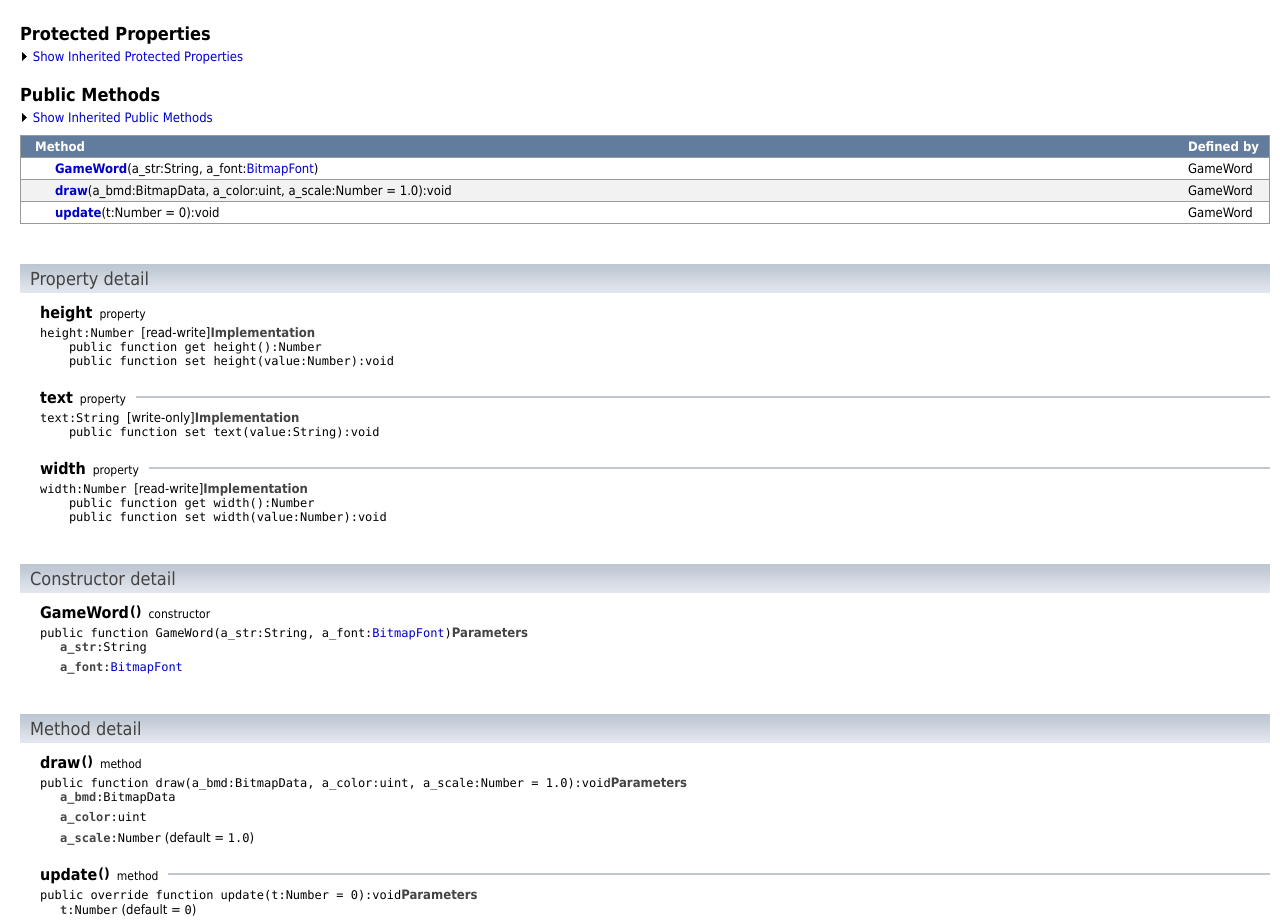
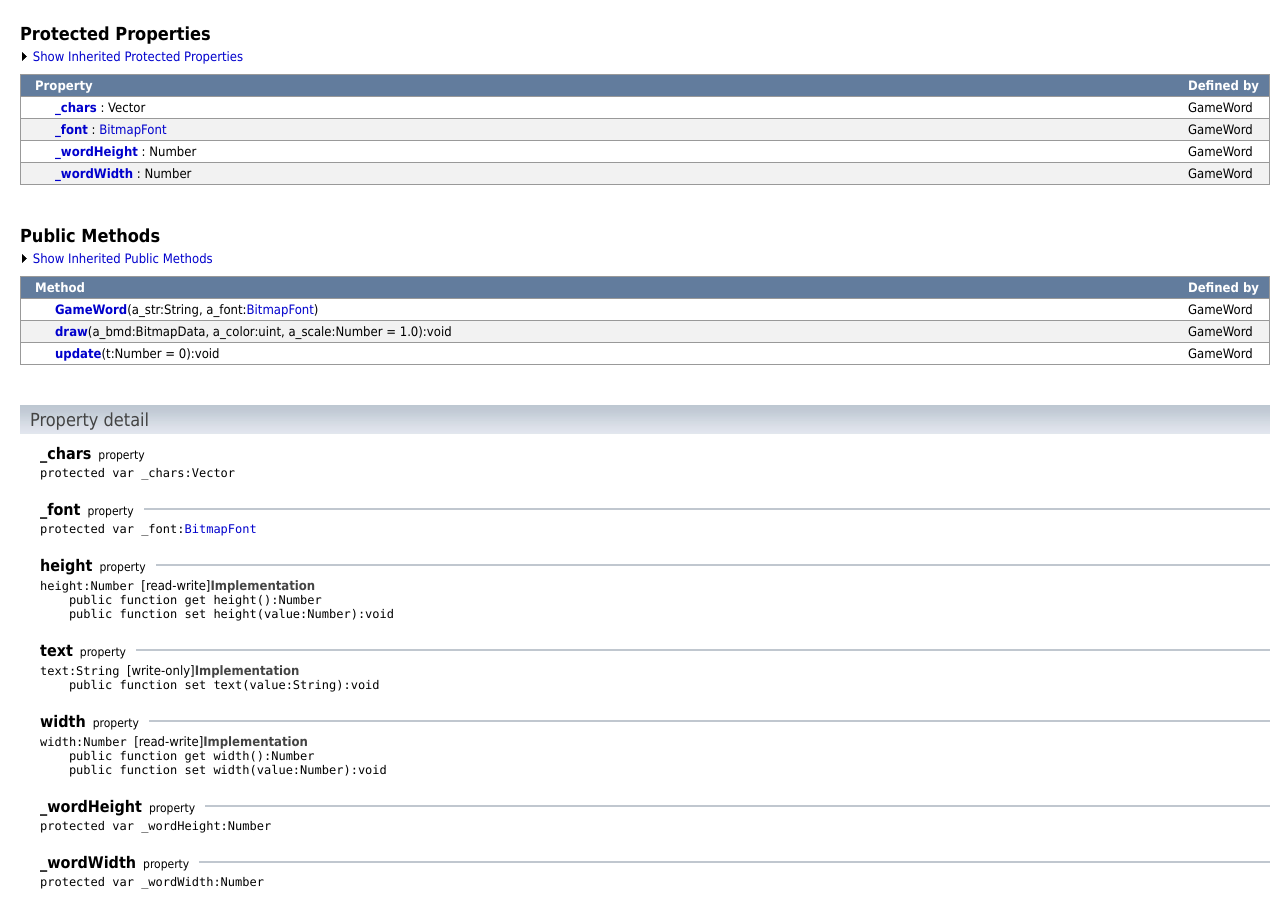
Before and after one commit to sdost/monsterproof-engine, a plain HTML site: page source/docs/com/sven/text/GameWord.html in a window 1280 px wide. Shown: the part 438-1358 px from the top of the page. Drawn offline with Linux system fonts and the light colour scheme.

Commit message:
Text Engine Fixes?
Signed-off-by: sam <sam@inassets.com>

```diff
--- a/source/docs/com/sven/text/GameWord.html
+++ b/source/docs/com/sven/text/GameWord.html
@@ -4,7 +4,7 @@
 <META http-equiv="Content-Type" content="text/html; charset=UTF-8">
 <link rel="stylesheet" href="../../../style.css" type="text/css" media="screen">
 <link rel="stylesheet" href="../../../print.css" type="text/css" media="print">
-<meta content="GameWord,com.sven.text.GameWord,height,width,text,draw,update" name="keywords">
+<meta content="GameWord,com.sven.text.GameWord,_chars,_font,_wordHeight,_wordWidth,height,width,text,draw,update" name="keywords">
 <title>com.sven.text.GameWord</title>
 </head>
 <body>
@@ -91,7 +91,7 @@ if (!isEclipse() || window.name != ECLIPSE_FRAME_NAME) {titleBar_setSubTitle("Cl
 <a onclick="javascript:setInheritedVisible(true,'ProtectedProperty');" href="#protectedPropertySummary" class="showHideLink"><img src="../../../images/collapsed.gif" class="showHideLinkImage"> Show Inherited Protected Properties</a>
 </div>
 </div>
-<table id="summaryTableProtectedProperty" class="summaryTable hideInheritedProtectedProperty" cellpadding="3" cellspacing="0">
+<table id="summaryTableProtectedProperty" class="summaryTable " cellpadding="3" cellspacing="0">
 <tr>
 <th>&nbsp;</th><th colspan="2">Property</th><th class="summaryTableOwnerCol">Defined&nbsp;by</th>
 </tr>
@@ -110,6 +110,23 @@ if (!isEclipse() || window.name != ECLIPSE_FRAME_NAME) {titleBar_setSubTitle("Cl
 <tr class="hideInheritedProtectedProperty">
 <td class="summaryTablePaddingCol">&nbsp;</td><td class="summaryTableInheritanceCol"><img class="inheritedSummaryImage" title="Inherited" alt="Inherited" src="../../../images/inheritedSummary.gif"></td><td class="summaryTableSignatureCol"><a class="signatureLink" href="../../bored/games/objects/GameElement.html#_actionsQueued">_actionsQueued</a> : Vector<div class="summaryTableDescription"></div>
 </td><td class="summaryTableOwnerCol"><a href="../../bored/games/objects/GameElement.html">GameElement</a></td>
+</tr>
+<tr class="">
+<td class="summaryTablePaddingCol">&nbsp;</td><td class="summaryTableInheritanceCol">&nbsp;</td><td class="summaryTableSignatureCol"><a class="signatureLink" href="#_chars">_chars</a> : Vector<div class="summaryTableDescription"></div>
+</td><td class="summaryTableOwnerCol">GameWord</td>
+</tr>
+<tr class="">
+<td class="summaryTablePaddingCol">&nbsp;</td><td class="summaryTableInheritanceCol">&nbsp;</td><td class="summaryTableSignatureCol"><a class="signatureLink" href="#_font">_font</a> : <a href="../text/BitmapFont.html">BitmapFont</a>
+<div class="summaryTableDescription"></div>
+</td><td class="summaryTableOwnerCol">GameWord</td>
+</tr>
+<tr class="">
+<td class="summaryTablePaddingCol">&nbsp;</td><td class="summaryTableInheritanceCol">&nbsp;</td><td class="summaryTableSignatureCol"><a class="signatureLink" href="#_wordHeight">_wordHeight</a> : Number<div class="summaryTableDescription"></div>
+</td><td class="summaryTableOwnerCol">GameWord</td>
+</tr>
+<tr class="">
+<td class="summaryTablePaddingCol">&nbsp;</td><td class="summaryTableInheritanceCol">&nbsp;</td><td class="summaryTableSignatureCol"><a class="signatureLink" href="#_wordWidth">_wordWidth</a> : Number<div class="summaryTableDescription"></div>
+</td><td class="summaryTableOwnerCol">GameWord</td>
 </tr>
 </table>
 </div>
@@ -200,10 +217,28 @@ showHideInherited();
 <div class="MainContent">
 <a name="propertyDetail"></a>
 <div class="detailSectionHeader">Property detail</div>
+<a name="_chars"></a>
+<table cellspacing="0" cellpadding="0" class="detailHeader">
+<tr>
+<td class="detailHeaderName">_chars</td><td class="detailHeaderType">property</td>
+</tr>
+</table>
+<div class="detailBody">
+<code>protected var _chars:Vector</code>
+</div>
+<a name="_font"></a>
+<table cellspacing="0" cellpadding="0" class="detailHeader">
+<tr>
+<td class="detailHeaderName">_font</td><td class="detailHeaderType">property</td><td class="detailHeaderRule">&nbsp;</td>
+</tr>
+</table>
+<div class="detailBody">
+<code>protected var _font:<a href="../text/BitmapFont.html">BitmapFont</a></code>
+</div>
 <a name="height"></a>
 <table cellspacing="0" cellpadding="0" class="detailHeader">
 <tr>
-<td class="detailHeaderName">height</td><td class="detailHeaderType">property</td>
+<td class="detailHeaderName">height</td><td class="detailHeaderType">property</td><td class="detailHeaderRule">&nbsp;</td>
 </tr>
 </table>
 <div class="detailBody">
@@ -239,6 +274,24 @@ showHideInherited();
 <br>
 <code>&nbsp;&nbsp;&nbsp;&nbsp;public function set width(value:Number):void</code>
 <br>
+</div>
+<a name="_wordHeight"></a>
+<table cellspacing="0" cellpadding="0" class="detailHeader">
+<tr>
+<td class="detailHeaderName">_wordHeight</td><td class="detailHeaderType">property</td><td class="detailHeaderRule">&nbsp;</td>
+</tr>
+</table>
+<div class="detailBody">
+<code>protected var _wordHeight:Number</code>
+</div>
+<a name="_wordWidth"></a>
+<table cellspacing="0" cellpadding="0" class="detailHeader">
+<tr>
+<td class="detailHeaderName">_wordWidth</td><td class="detailHeaderType">property</td><td class="detailHeaderRule">&nbsp;</td>
+</tr>
+</table>
+<div class="detailBody">
+<code>protected var _wordWidth:Number</code>
 </div>
 <a name="constructorDetail"></a>
 <div class="detailSectionHeader">Constructor detail</div>
```
Also changed, not shown: source/docs/all-index-C.html (+6 -0 lines), source/docs/all-index-F.html (+6 -0 lines), source/docs/all-index-W.html (+12 -0 lines), source/bin/linecount.txt, 4 other files.
